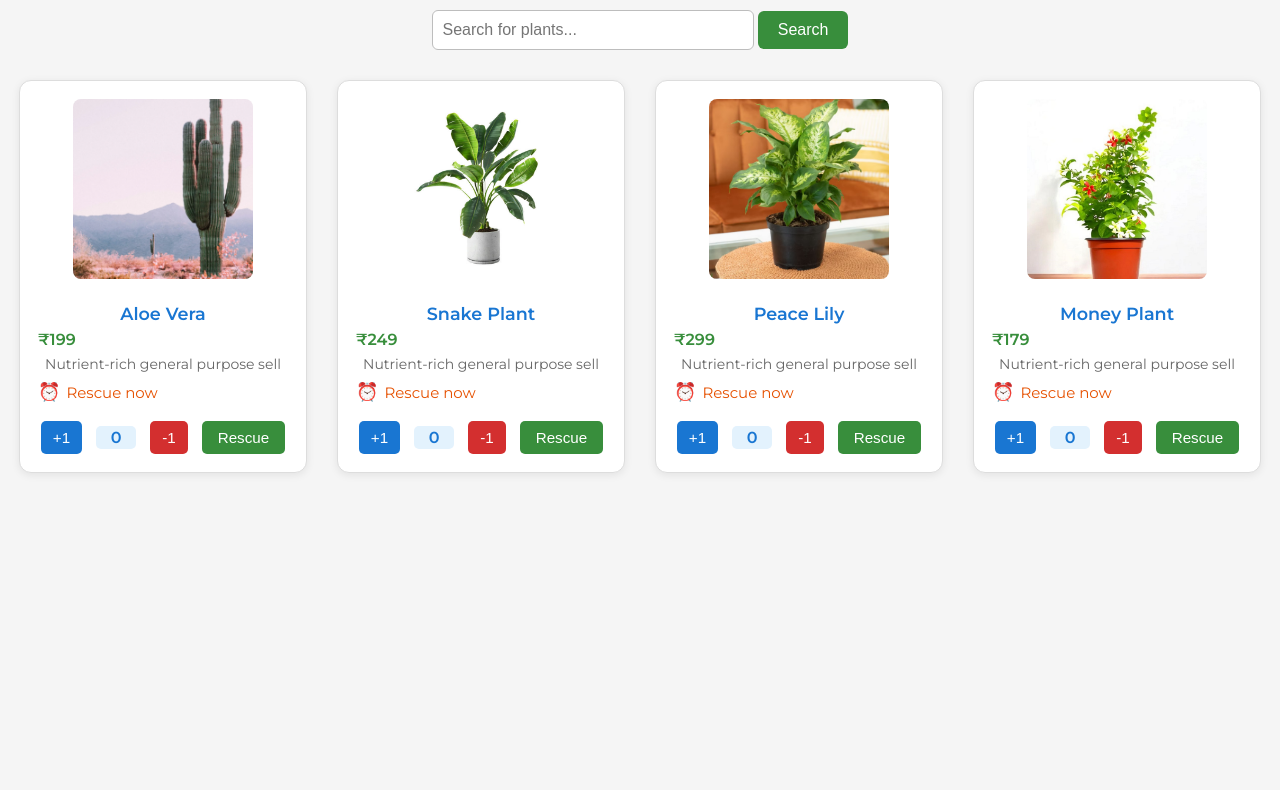
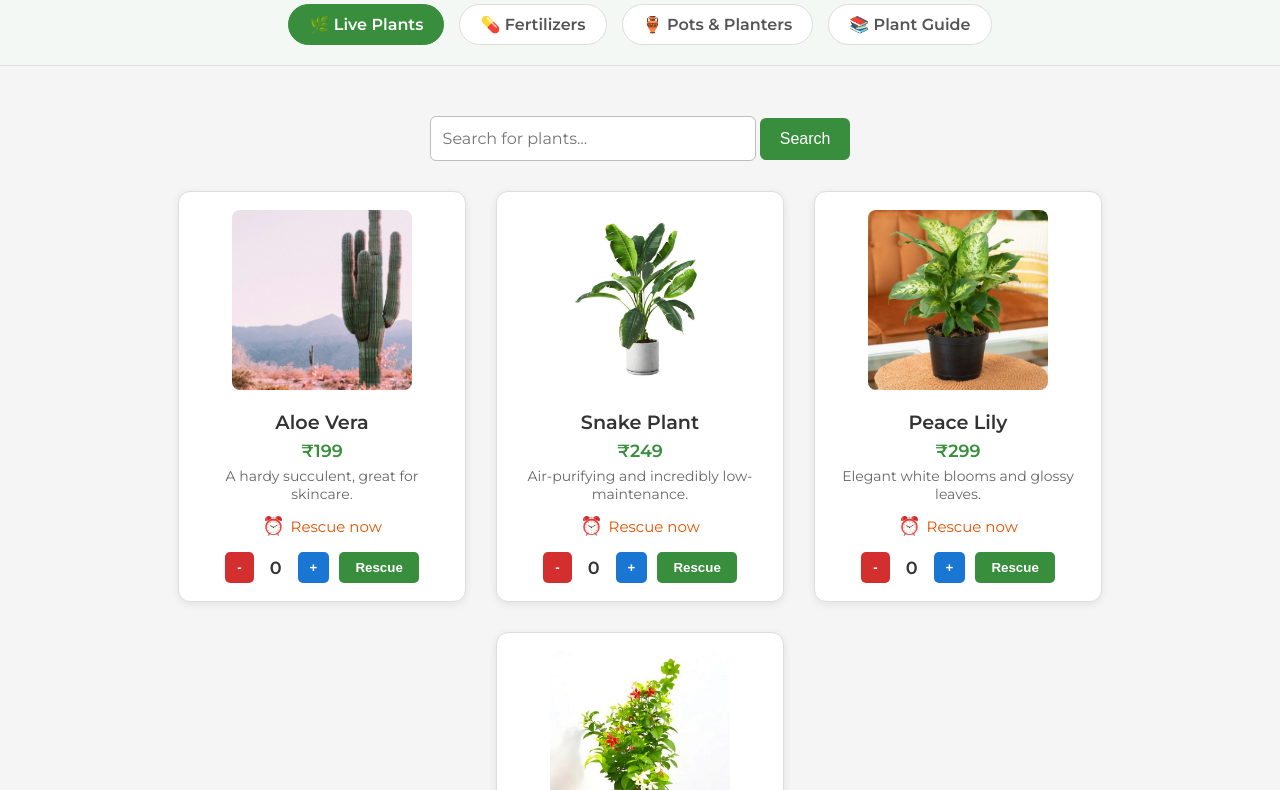
Before and after one commit to dhanshrii2006/Nursery_WT, a plain HTML site: page explore/explore.html in a window 1280 px wide. Shown: the part 89-879 px from the top of the page. Before the commit the page ends 800 px from the top, so only its background shows below. Drawn offline with Linux system fonts and the light colour scheme.

Commit message:
small updates

```diff
--- a/explore/explore.css
+++ b/explore/explore.css
@@ -1,94 +1,234 @@
-@import url('https://fonts.googleapis.com/css2?family=Montserrat:wght@400;600&display=swap');
+/* General Body Styles */
 body {
     background: #f5f5f5;
     font-family: 'Montserrat', Arial, sans-serif;
     margin: 0;
     padding: 0;
+    color: #333;
 }
+
+/* Header, Navigation & Search */
+header {
+    text-align: center;
+    padding: 20px 10px;
+    background-color: #f4f8f4;
+    border-bottom: 1px solid #e0e0e0;
+}
+
 header h1 {
     color: #388e3c;
-  text-align: center;
-  margin-top: 30px;
-  font-size: 2rem;
+    margin-top: 10px;
+    margin-bottom: 20px;
+    font-size: 2.2rem;
     letter-spacing: 1px;
 }
+
+.topbar ul {
+    list-style: none;
+    padding: 0;
+    margin: 0;
+    display: flex;
+    justify-content: center;
+    gap: 15px;
+    flex-wrap: wrap;
+}
+
+.topbar .nav-link {
+    display: block;
+    padding: 10px 20px;
+    text-decoration: none;
+    color: #555;
+    background-color: #fff;
+    border-radius: 30px;
+    border: 1px solid #ddd;
+    transition: all 0.3s ease;
+    font-weight: 600;
+}
+
+.topbar .nav-link:hover {
+    background-color: #e8f5e9;
+    color: #2c5c3d;
+    border-color: #a5d6a7;
+}
+
+.topbar .nav-link.active {
+    background-color: #388e3c;
+    color: white;
+    border-color: #388e3c;
+}
+
 .search-container {
-  margin-bottom: 30px;
+    text-align: center;
+    margin: 30px 0;
 }
+
 .search-container input {
     border-radius: 6px;
     border: 1px solid #bdbdbd;
-  padding: 10px;
-  width: 260px;
-  font-size: 15px;
+    padding: 12px;
+    width: 300px;
+    font-size: 16px;
+    font-family: 'Montserrat', Arial, sans-serif;
 }
+
 .search-container button {
     background: #388e3c;
     color: #fff;
     border: none;
     border-radius: 6px;
-  padding: 10px 18px;
-  font-size: 15px;
+    padding: 12px 20px;
+    font-size: 16px;
     cursor: pointer;
+    transition: background-color 0.2s;
 }
+
+.search-container button:hover {
+    background-color: #2c5c3d;
+}
+
+/* Main Content & Sections */
+main {
+    padding: 20px;
+}
+
+.content-section {
+    display: none;
+}
+
+.content-section.active {
+    display: block;
+}
+
+/* Plant Card Grid */
 .plant-cards-container {
     display: flex;
     flex-wrap: wrap;
     justify-content: center;
-  gap: 24px;
+    gap: 30px;
 }
+
 .plant-card {
     background: #fff;
-  border-radius: 10px;
-  box-shadow: 0 2px 8px rgba(56, 142, 60, 0.08);
-  border: 1px solid #e0e0e0;
-  width: 230px;
-  padding: 16px;
+    border: 1px solid #ddd;
+    border-radius: 12px;
+    box-shadow: 0 2px 8px rgba(0,0,0,0.08);
+    width: 250px;
+    padding: 18px;
     display: flex;
     flex-direction: column;
     align-items: center;
+    transition: transform 0.2s, box-shadow 0.2s;
 }
+
+.plant-card:hover {
+    transform: translateY(-5px);
+    box-shadow: 0 4px 12px rgba(0,0,0,0.12);
+}
+
 .plant-card img {
-  width: 150px;
-  height: 150px;
+    width: 180px;
+    height: 180px;
     object-fit: cover;
     border-radius: 8px;
     margin-bottom: 8px;
 }
+
 .plant-card h3 {
-  margin: 10px 0 4px 0;
+    text-align: center;
+    margin: 12px 0 6px 0;
+    font-size: 1.2rem;
+    color: #333;
+}
+
+.plant-card .price {
+    font-weight: bold;
+    color: #388e3c;
     font-size: 1.1rem;
-  color: #1976d2;
-  text-align: center;
-}
-.plant-card span[style*='font-weight: bold'] {
-  color: #388e3c;
-  font-size: 1rem;
-}
-.plant-card div[style*='font-size: 14px'] {
-  color: #6d4c41;
-  font-size: 13px;
     margin-bottom: 6px;
 }
-.plant-card button {
-  font-size: 0.95rem;
-  padding: 7px 10px;
+
+.plant-card .description {
+    font-size: 14px;
+    color: #666;
+    margin-bottom: 12px;
+    text-align: center;
+    min-height: 30px;
+}
+
+.plant-card .rescue-timer {
+    width: 100%;
+    display: flex;
+    align-items: center;
+    justify-content: center;
+    margin-bottom: 15px;
+    color: #e65100;
+    font-size: 15px;
+}
+
+.rescue-timer .timer-icon {
+    font-size: 18px;
+    margin-right: 6px;
+}
+
+/* Card Controls */
+.plant-card .controls {
+    width: 100%;
+    display: flex;
+    justify-content: center;
+    align-items: center;
+    gap: 10px;
+    margin-top: auto;
+}
+
+.plant-card .qty-btn {
+    border: none;
     border-radius: 5px;
-  border: none;
-  margin: 0 2px;
+    padding: 8px 12px;
     cursor: pointer;
+    color: #fff;
+    font-weight: bold;
+}
+
+.plant-card .qty-btn.plus { background: #1976d2; }
+.plant-card .qty-btn.minus { background: #d32f2f; }
+
+.plant-card .qty-display {
+    min-width: 24px;
+    text-align: center;
+    font-weight: bold;
+    font-size: 1.1rem;
+}
+
+.plant-card .rescue-btn {
     background: #388e3c;
     color: #fff;
-}
-.plant-card button:hover {
-  background: #1976d2;
-}
-.plant-card span[id^='qty'] {
-  background: #e3f2fd;
+    border: none;
     border-radius: 5px;
-  padding: 2px 8px;
-  margin: 0 2px;
-  color: #1976d2;
-  font-size: 1rem;
+    padding: 8px 16px;
+    cursor: pointer;
     font-weight: 600;
 }
+
+/* Plant Guide Section */
+.guide-container {
+    max-width: 800px;
+    margin: 20px auto;
+}
+
+.blog-post {
+    background-color: #fff;
+    border-left: 5px solid #388e3c;
+    padding: 20px;
+    margin-bottom: 20px;
+    border-radius: 0 8px 8px 0;
+    box-shadow: 0 2px 8px rgba(0,0,0,0.08);
+}
+
+.blog-post h3 {
+    margin-top: 0;
+    color: #2c5c3d;
+}
+
+.blog-post p {
+    line-height: 1.6;
+}
--- a/explore/explore.html
+++ b/explore/explore.html
@@ -1,109 +1,158 @@
-
 <!DOCTYPE html>
 <html lang="en">
 <head>
     <meta charset="UTF-8">
     <meta name="viewport" content="width=device-width, initial-scale=1.0">
-	<title>Explore Plants</title>
-	<link rel="stylesheet" href="../explore/explore.css">
+    <title>Explore | Nursery Rescue</title>
+    <link rel="stylesheet" href="explore.css">
+    <link rel="preconnect" href="https://fonts.googleapis.com">
+    <link rel="preconnect" href="https://fonts.gstatic.com" crossorigin>
+    <link href="https://fonts.googleapis.com/css2?family=Montserrat:wght@400;600&display=swap" rel="stylesheet">
 </head>
 <body>
+
     <header>
-		<h1>Explore Plants</h1>
+        <h1>Rescue Me</h1>
+        <nav class="topbar">
+            <ul>
+                <li><a href="#live-plants" class="nav-link active">🌿 Live Plants</a></li>
+                <li><a href="#fertilizers" class="nav-link">💊 Fertilizers</a></li>
+                <li><a href="#pots-planters" class="nav-link">🏺 Pots & Planters</a></li>
+                <li><a href="#plant-guide" class="nav-link">📚 Plant Guide</a></li>
+            </ul>
+        </nav>
     </header>
-	<div class="search-container" style="text-align:center; margin: 30px 0;">
-		<input type="text" placeholder="Search for plants..." style="padding: 10px; width: 300px; font-size: 16px;">
-		<button style="padding: 10px 20px; font-size: 16px;">Search</button>
+
+    <main>
+        <section id="live-plants" class="content-section active">
+            <div class="search-container">
+                <input type="text" placeholder="Search for plants...">
+                <button>Search</button>
             </div>
-	<div class="plant-cards-container" style="display: flex; justify-content: center; gap: 30px; flex-wrap: wrap;">
-		<!-- Plant Card 1 -->
-		<div class="plant-card" style="width: 250px; border: 1px solid #ddd; border-radius: 12px; box-shadow: 0 2px 8px rgba(0,0,0,0.08); padding: 18px; margin-bottom: 30px; display: flex; flex-direction: column; align-items: center; background: #fff;">
-			<a href="#"><img src="../explore/imgg1.webp" alt="Plant 1" style="width: 180px; height: 180px; object-fit: cover; border-radius: 8px;"></a>
-			<h3 style="text-align: center; margin: 12px 0 6px 0;">Aloe Vera</h3>
-			<div style="width: 100%; display: flex; justify-content: flex-start; align-items: center; margin-bottom: 6px;">
-				<span style="font-weight: bold; color: #388e3c;">₹199</span>
+            <div class="plant-cards-container">
+                <div class="plant-card clickable-card">
+                    <img src="imgg1.webp" alt="Aloe Vera">
+                    <h3>Aloe Vera</h3>
+                    <div class="price">₹199</div>
+                    <div class="description">A hardy succulent, great for skincare.</div>
+                    <div class="rescue-timer">
+                        <span class="timer-icon">&#x23F0;</span>
+                        <span>Rescue now</span>
                     </div>
-			<div style="font-size: 14px; color: #666; margin-bottom: 8px;">Nutrient-rich general purpose sell</div>
-			<div style="width: 100%; display: flex; align-items: center; margin-bottom: 8px;">
-				<span style="font-size: 18px; color: #e65100; margin-right: 6px;">&#x23F0;</span>
-				<span style="font-size: 15px; color: #e65100;">Rescue now</span>
-			</div>
-			<div style="width: 100%; display: flex; justify-content: center; align-items: center; gap: 10px; margin-top: 10px;">
-				<button onclick="changeQty('qty3', 1)" style="background: #1976d2; color: #fff; border: none; border-radius: 5px; padding: 8px 12px; cursor: pointer;">+1</button>
-				<span id="qty3" style="min-width: 24px; text-align: center; font-weight: bold;">0</span>
-				<button onclick="changeQty('qty3', -1)" style="background: #d32f2f; color: #fff; border: none; border-radius: 5px; padding: 8px 12px; cursor: pointer;">-1</button>
-				<button style="background: #388e3c; color: #fff; border: none; border-radius: 5px; padding: 8px 16px; cursor: pointer;">Rescue</button>
+                    <div class="controls">
+                        <button onclick="changeQty('qty1', -1)" class="qty-btn minus">-</button>
+                        <span id="qty1" class="qty-display">0</span>
+                        <button onclick="changeQty('qty1', 1)" class="qty-btn plus">+</button>
+                        <button class="rescue-btn">Rescue</button>
                     </div>
                 </div>
-		<!-- Plant Card 2 -->
-		<div class="plant-card" style="width: 250px; border: 1px solid #ddd; border-radius: 12px; box-shadow: 0 2px 8px rgba(0,0,0,0.08); padding: 18px; margin-bottom: 30px; display: flex; flex-direction: column; align-items: center; background: #fff;">
-			<a href="#"><img src="../explore/imgg2.jpg" alt="Plant 2" style="width: 180px; height: 180px; object-fit: cover; border-radius: 8px;"></a>
-			<h3 style="text-align: center; margin: 12px 0 6px 0;">Snake Plant</h3>
-			<div style="width: 100%; display: flex; justify-content: flex-start; align-items: center; margin-bottom: 6px;">
-				<span style="font-weight: bold; color: #388e3c;">₹249</span>
+                <div class="plant-card">
+                    <img src="imgg2.jpg" alt="Snake Plant">
+                    <h3>Snake Plant</h3>
+                    <div class="price">₹249</div>
+                    <div class="description">Air-purifying and incredibly low-maintenance.</div>
+                    <div class="rescue-timer">
+                        <span class="timer-icon">&#x23F0;</span>
+                        <span>Rescue now</span>
                     </div>
-			<div style="font-size: 14px; color: #666; margin-bottom: 8px;">Nutrient-rich general purpose sell</div>
-			<div style="width: 100%; display: flex; align-items: center; margin-bottom: 8px;">
-				<span style="font-size: 18px; color: #e65100; margin-right: 6px;">&#x23F0;</span>
-				<span style="font-size: 15px; color: #e65100;">Rescue now</span>
-			</div>
-			<div style="width: 100%; display: flex; justify-content: center; align-items: center; gap: 10px; margin-top: 10px;">
-				<button onclick="changeQty('qty4', 1)" style="background: #1976d2; color: #fff; border: none; border-radius: 5px; padding: 8px 12px; cursor: pointer;">+1</button>
-				<span id="qty4" style="min-width: 24px; text-align: center; font-weight: bold;">0</span>
-				<button onclick="changeQty('qty4', -1)" style="background: #d32f2f; color: #fff; border: none; border-radius: 5px; padding: 8px 12px; cursor: pointer;">-1</button>
-				<button style="background: #388e3c; color: #fff; border: none; border-radius: 5px; padding: 8px 16px; cursor: pointer;">Rescue</button>
-			</div>
-</body>
-</html>
-<script>
-function changeQty(id, delta) {
-	var el = document.getElementById(id);
-	var val = parseInt(el.textContent);
-	val = isNaN(val) ? 0 : val;
-	val += delta;
-	if (val < 0) val = 0;
-	el.textContent = val;
-}
-</script>
-		</div>
-		<!-- Plant Card 3 -->
-		<div class="plant-card" style="width: 250px; border: 1px solid #ddd; border-radius: 12px; box-shadow: 0 2px 8px rgba(0,0,0,0.08); padding: 18px; margin-bottom: 30px; display: flex; flex-direction: column; align-items: center; background: #fff;">
-			<a href="#"><img src="../explore/imgg3.avif" alt="Plant 3" style="width: 180px; height: 180px; object-fit: cover; border-radius: 8px;"></a>
-			<h3 style="text-align: center; margin: 12px 0 6px 0;">Peace Lily</h3>
-			<div style="width: 100%; display: flex; justify-content: flex-start; align-items: center; margin-bottom: 6px;">
-				<span style="font-weight: bold; color: #388e3c;">₹299</span>
-			</div>
-			<div style="font-size: 14px; color: #666; margin-bottom: 8px;">Nutrient-rich general purpose sell</div>
-			<div style="width: 100%; display: flex; align-items: center; margin-bottom: 8px;">
-				<span style="font-size: 18px; color: #e65100; margin-right: 6px;">&#x23F0;</span>
-				<span style="font-size: 15px; color: #e65100;">Rescue now</span>
-			</div>
-			<div style="width: 100%; display: flex; justify-content: center; align-items: center; gap: 10px; margin-top: 10px;">
-				<button onclick="changeQty('qty3', 1)" style="background: #1976d2; color: #fff; border: none; border-radius: 5px; padding: 8px 12px; cursor: pointer;">+1</button>
-				<span id="qty3" style="min-width: 24px; text-align: center; font-weight: bold;">0</span>
-				<button onclick="changeQty('qty3', -1)" style="background: #d32f2f; color: #fff; border: none; border-radius: 5px; padding: 8px 12px; cursor: pointer;">-1</button>
-				<button style="background: #388e3c; color: #fff; border: none; border-radius: 5px; padding: 8px 16px; cursor: pointer;">Rescue</button>
+                    <div class="controls">
+                        <button onclick="changeQty('qty2', -1)" class="qty-btn minus">-</button>
+                        <span id="qty2" class="qty-display">0</span>
+                        <button onclick="changeQty('qty2', 1)" class="qty-btn plus">+</button>
+                        <button class="rescue-btn">Rescue</button>
                     </div>
                 </div>
-		<!-- Plant Card 4 -->
-		<div class="plant-card" style="width: 250px; border: 1px solid #ddd; border-radius: 12px; box-shadow: 0 2px 8px rgba(0,0,0,0.08); padding: 18px; margin-bottom: 30px; display: flex; flex-direction: column; align-items: center; background: #fff;">
-			<a href="#"><img src="../explore/imgg4.jpg" alt="Plant 4" style="width: 180px; height: 180px; object-fit: cover; border-radius: 8px;"></a>
-			<h3 style="text-align: center; margin: 12px 0 6px 0;">Money Plant</h3>
-			<div style="width: 100%; display: flex; justify-content: flex-start; align-items: center; margin-bottom: 6px;">
-				<span style="font-weight: bold; color: #388e3c;">₹179</span>
+                <div class="plant-card">
+                    <img src="imgg3.avif" alt="Peace Lily">
+                    <h3>Peace Lily</h3>
+                    <div class="price">₹299</div>
+                    <div class="description">Elegant white blooms and glossy leaves.</div>
+                    <div class="rescue-timer">
+                        <span class="timer-icon">&#x23F0;</span>
+                        <span>Rescue now</span>
                     </div>
-			<div style="font-size: 14px; color: #666; margin-bottom: 8px;">Nutrient-rich general purpose sell</div>
-			<div style="width: 100%; display: flex; align-items: center; margin-bottom: 8px;">
-				<span style="font-size: 18px; color: #e65100; margin-right: 6px;">&#x23F0;</span>
-				<span style="font-size: 15px; color: #e65100;">Rescue now</span>
+                    <div class="controls">
+                        <button onclick="changeQty('qty3', -1)" class="qty-btn minus">-</button>
+                        <span id="qty3" class="qty-display">0</span>
+                        <button onclick="changeQty('qty3', 1)" class="qty-btn plus">+</button>
+                        <button class="rescue-btn">Rescue</button>
                     </div>
-			<div style="width: 100%; display: flex; justify-content: center; align-items: center; gap: 10px; margin-top: 10px;">
-				<button onclick="changeQty('qty4', 1)" style="background: #1976d2; color: #fff; border: none; border-radius: 5px; padding: 8px 12px; cursor: pointer;">+1</button>
-				<span id="qty4" style="min-width: 24px; text-align: center; font-weight: bold;">0</span>
-				<button onclick="changeQty('qty4', -1)" style="background: #d32f2f; color: #fff; border: none; border-radius: 5px; padding: 8px 12px; cursor: pointer;">-1</button>
-				<button style="background: #388e3c; color: #fff; border: none; border-radius: 5px; padding: 8px 16px; cursor: pointer;">Rescue</button>
+                </div>
+                <div class="plant-card">
+                    <img src="imgg4.jpg" alt="Money Plant">
+                    <h3>Money Plant</h3>
+                    <div class="price">₹179</div>
+                    <div class="description">Brings good fortune and purifies the air.</div>
+                    <div class="rescue-timer">
+                        <span class="timer-icon">&#x23F0;</span>
+                        <span>Rescue now</span>
+                    </div>
+                    <div class="controls">
+                        <button onclick="changeQty('qty4', -1)" class="qty-btn minus">-</button>
+                        <span id="qty4" class="qty-display">0</span>
+                        <button onclick="changeQty('qty4', 1)" class="qty-btn plus">+</button>
+                        <button class="rescue-btn">Rescue</button>
                     </div>
                 </div>
             </div>
+        </section>
+
+        <section id="fertilizers" class="content-section">
+            <div class="plant-cards-container">
+                 <div class="plant-card">
+                    <img src="https://i.imgur.com/uEV9dFf.jpeg" alt="Liquid Fertilizer">
+                    <h3>All-Purpose Liquid Feed</h3>
+                    <div class="price">₹149</div>
+                    <div class="description">Quickly provides essential nutrients.</div>
+                    <div class="rescue-timer">
+                        <span class="timer-icon">&#x23F0;</span>
+                        <span>Buy now</span>
+                    </div>
+                    <div class="controls">
+                        <button onclick="changeQty('qty5', -1)" class="qty-btn minus">-</button>
+                        <span id="qty5" class="qty-display">0</span>
+                        <button onclick="changeQty('qty5', 1)" class="qty-btn plus">+</button>
+                        <button class="rescue-btn">Add to Cart</button>
+                    </div>
+                </div>
+            </div>
+        </section>
+
+        <section id="pots-planters" class="content-section">
+            <div class="plant-cards-container">
+                <div class="plant-card">
+                    <img src="https://i.imgur.com/s4a3tFA.jpeg" alt="Terracotta Pot">
+                    <h3>Classic Terracotta Pot</h3>
+                    <div class="price">₹99</div>
+                    <div class="description">Porous clay allows roots to breathe.</div>
+                    <div class="rescue-timer">
+                        <span class="timer-icon">&#x23F0;</span>
+                        <span>Buy now</span>
+                    </div>
+                    <div class="controls">
+                        <button onclick="changeQty('qty6', -1)" class="qty-btn minus">-</button>
+                        <span id="qty6" class="qty-display">0</span>
+                        <button onclick="changeQty('qty6', 1)" class="qty-btn plus">+</button>
+                        <button class="rescue-btn">Add to Cart</button>
+                    </div>
+                </div>
+            </div>
+        </section>
+
+        <section id="plant-guide" class="content-section">
+            <div class="guide-container">
+                <article class="blog-post">
+                    <h3>How often should I water my rescue plant?</h3>
+                    <p>There's no single answer! The best way is the "finger test." Stick your finger about an inch into the soil. If it feels dry, it's time to water. If it's damp, wait a few more days. Overwatering is the most common way to kill a houseplant, so it's better to be a little too dry than too wet.</p>
+                </article>
+                <article class="blog-post">
+                    <h3>What does "bright, indirect light" actually mean?</h3>
+                    <p>Imagine the spot where you can comfortably read a book during the day without needing a lamp. That's bright, indirect light. It's usually found near an east-facing window or a few feet back from a sunny south or west-facing window. Direct sunbeams can scorch the leaves of many indoor plants.</p>
+                </article>
+            </div>
+        </section>
+    </main>
+
+    <script src="script.js"></script>
 </body>
 </html>
--- /dev/null
+++ b/explore/script.js
@@ -0,0 +1,50 @@
+document.addEventListener('DOMContentLoaded', () => {
+    const navLinks = document.querySelectorAll('.nav-link');
+    const contentSections = document.querySelectorAll('.content-section');
+    const clickableCards = document.querySelectorAll('.clickable-card');
+    const fertilizersLink = document.getElementById('fertilizers-link');
+
+    // Logic for switching tabs via the top navigation
+    navLinks.forEach(link => {
+        link.addEventListener('click', (event) => {
+            event.preventDefault();
+
+            // Remove 'active' class from all links and sections
+            navLinks.forEach(nav => nav.classList.remove('active'));
+            contentSections.forEach(section => section.classList.remove('active'));
+
+            // Add 'active' class to the clicked link
+            link.classList.add('active');
+
+            // Show the corresponding content section
+            const targetId = link.getAttribute('href');
+            const targetSection = document.querySelector(targetId);
+
+            if (targetSection) {
+                targetSection.classList.add('active');
+            }
+        });
+    });
+
+    // NEW: Logic for clicking on any product card
+    clickableCards.forEach(card => {
+        card.addEventListener('click', () => {
+            // Programmatically click the 'Fertilizers' link in the topbar
+            if (fertilizersLink) {
+                fertilizersLink.click();
+            }
+        });
+    });
+});
+
+// Handles changing the quantity on the product cards
+function changeQty(id, delta) {
+    const el = document.getElementById(id);
+    if (el) {
+        let val = parseInt(el.textContent);
+        val = isNaN(val) ? 0 : val;
+        val += delta;
+        if (val < 0) val = 0; // Prevent quantity from going below 0
+        el.textContent = val;
+    }
+}
```
Also changed, not shown: templates/register.html (+1 -1 lines). Lines whose indentation alone changed are shown as unchanged.
